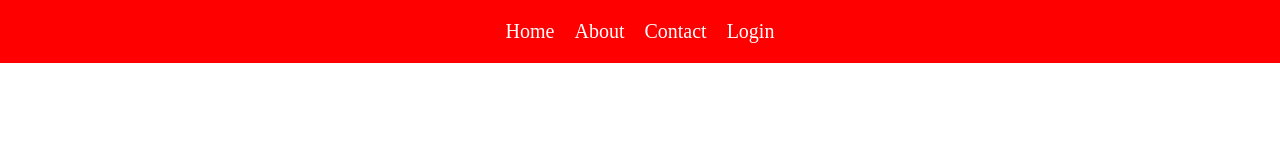
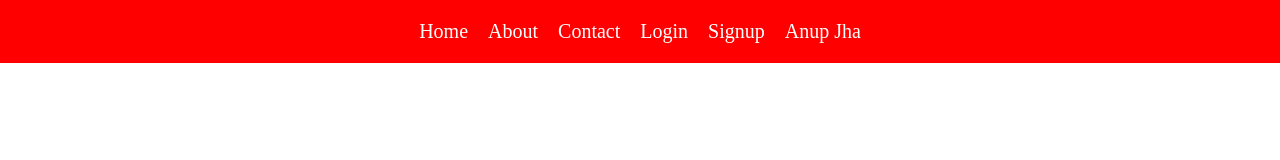
Before and after one commit to sachiinrawat/bootcamp, a plain HTML site: page index.html in a window 1280 px wide. Drawn offline with Linux system fonts and the light colour scheme.

Commit message:
Mei Commit krra hu

```diff
--- a/index.html
+++ b/index.html
@@ -34,6 +34,8 @@
       <div>About</div>
       <div>Contact</div>
       <div>Login</div>
+      <div>Signup</div>
+      <div>Anup Jha</div>
     </div>
   </body>
 </html>
```
